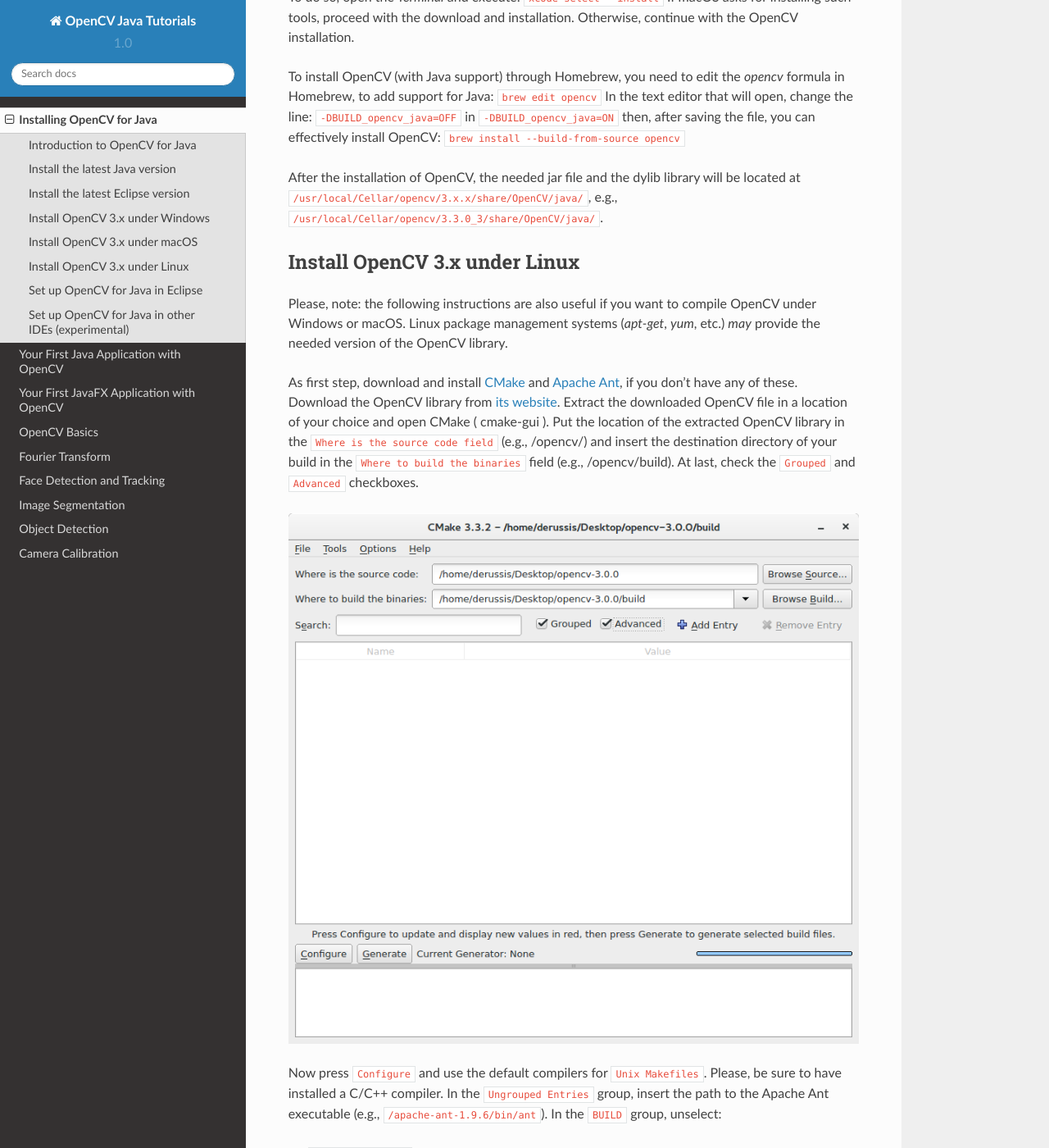
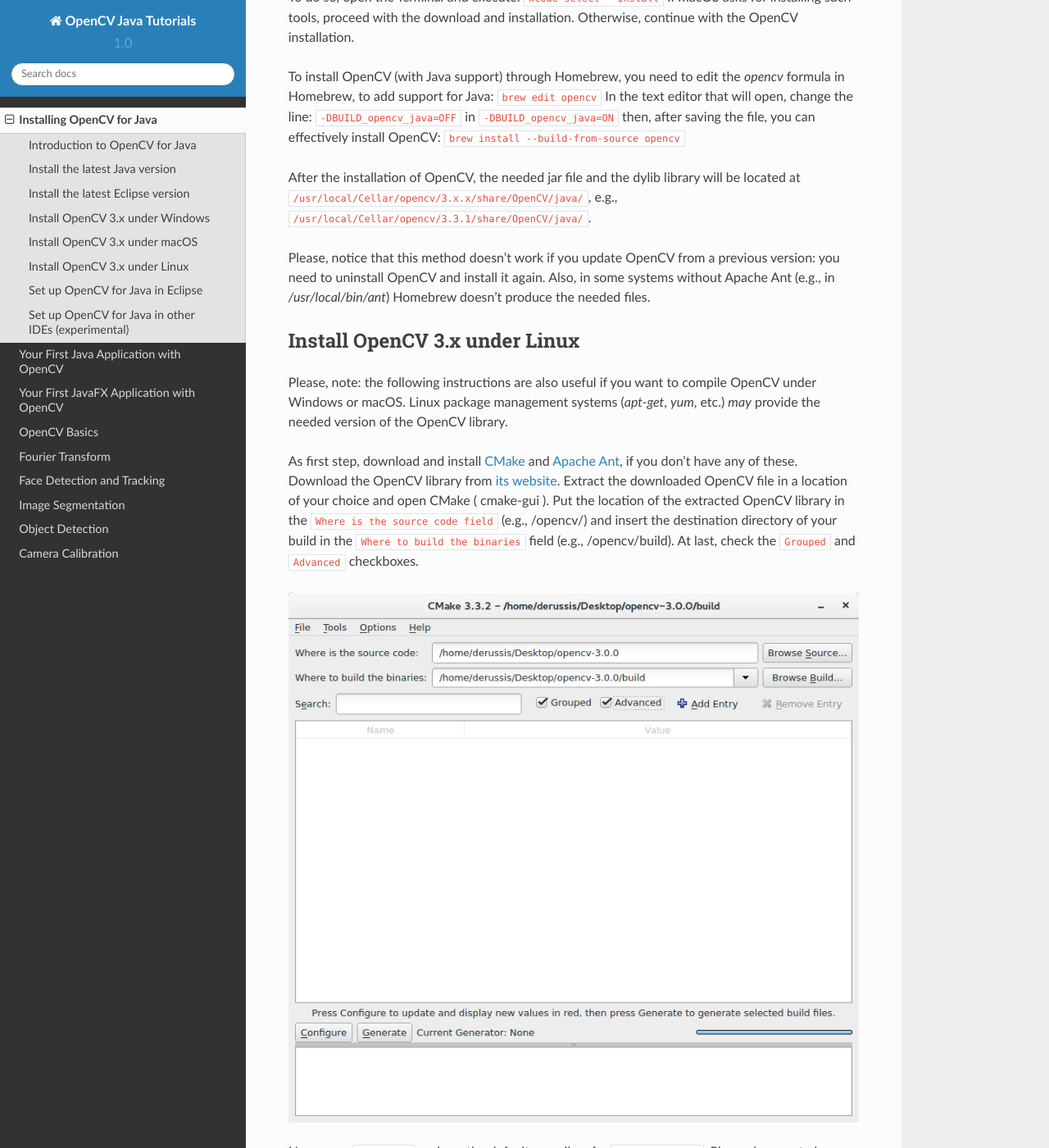
Before and after one commit to opencv-java/opencv-java-tutorials, a Sphinx documentation site: the page built from docs/source/01-installing-opencv-for-java.rst, in a window 1280 px wide and 1400 px high, scrolled down 1085 px. Shown: the whole window at 82% size. Built offline with Sphinx 7.4.7 and the Read the Docs theme 2.0.0, drawn with Linux system fonts in a browser that asks for light colours; some of the changed text lies outside the part shown.

Commit message:
add a clarification about macOS installation

````diff
--- a/docs/source/01-installing-opencv-for-java.rst
+++ b/docs/source/01-installing-opencv-for-java.rst
@@ -41,7 +41,9 @@ in
 then, after saving the file, you can effectively install OpenCV:
 ``brew install --build-from-source opencv``
 
-After the installation of OpenCV, the needed jar file and the dylib library will be located at ``/usr/local/Cellar/opencv/3.x.x/share/OpenCV/java/``, e.g., ``/usr/local/Cellar/opencv/3.3.0_3/share/OpenCV/java/``.
+After the installation of OpenCV, the needed jar file and the dylib library will be located at ``/usr/local/Cellar/opencv/3.x.x/share/OpenCV/java/``, e.g., ``/usr/local/Cellar/opencv/3.3.1/share/OpenCV/java/``.
+
+Please, notice that this method doesn't work if you update OpenCV from a previous version: you need to uninstall OpenCV and install it again. Also, in some systems without Apache Ant (e.g., in `/usr/local/bin/ant`) Homebrew doesn't produce the needed files.
 
 Install OpenCV 3.x under Linux
 ---------------------------------
@@ -67,7 +69,7 @@ In the ``CMAKE`` group, set to ``Debug`` (or ``Release``) the ``CMAKE_BUILD_TYPE
 
 In the ``JAVA`` group:
 
-* insert the Java AWT include path (e.g., ```/usr/lib/jvm/java-1.8.0/include/``)
+* insert the Java AWT include path (e.g., ``/usr/lib/jvm/java-1.8.0/include/``)
 * insert the Java AWT library path (e.g., ``/usr/lib/jvm/java-1.8.0/include/jawt.h``)
 * insert the Java include path (e.g., ``/usr/lib/jvm/java-1.8.0/include/``)
 * insert the alternative Java include path (e.g., ``/usr/lib/jvm/java-1.8.0/include/linux``)
````
